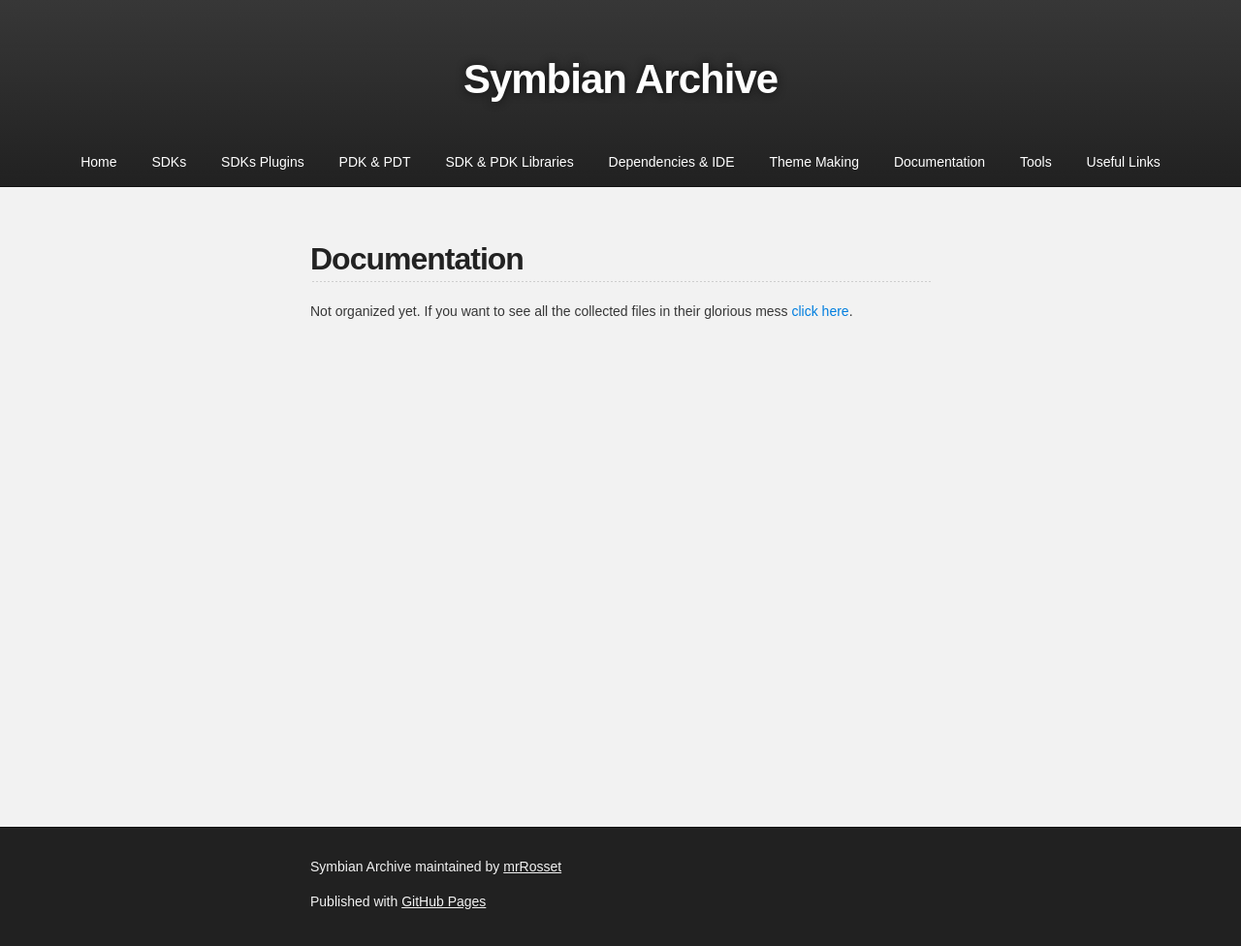
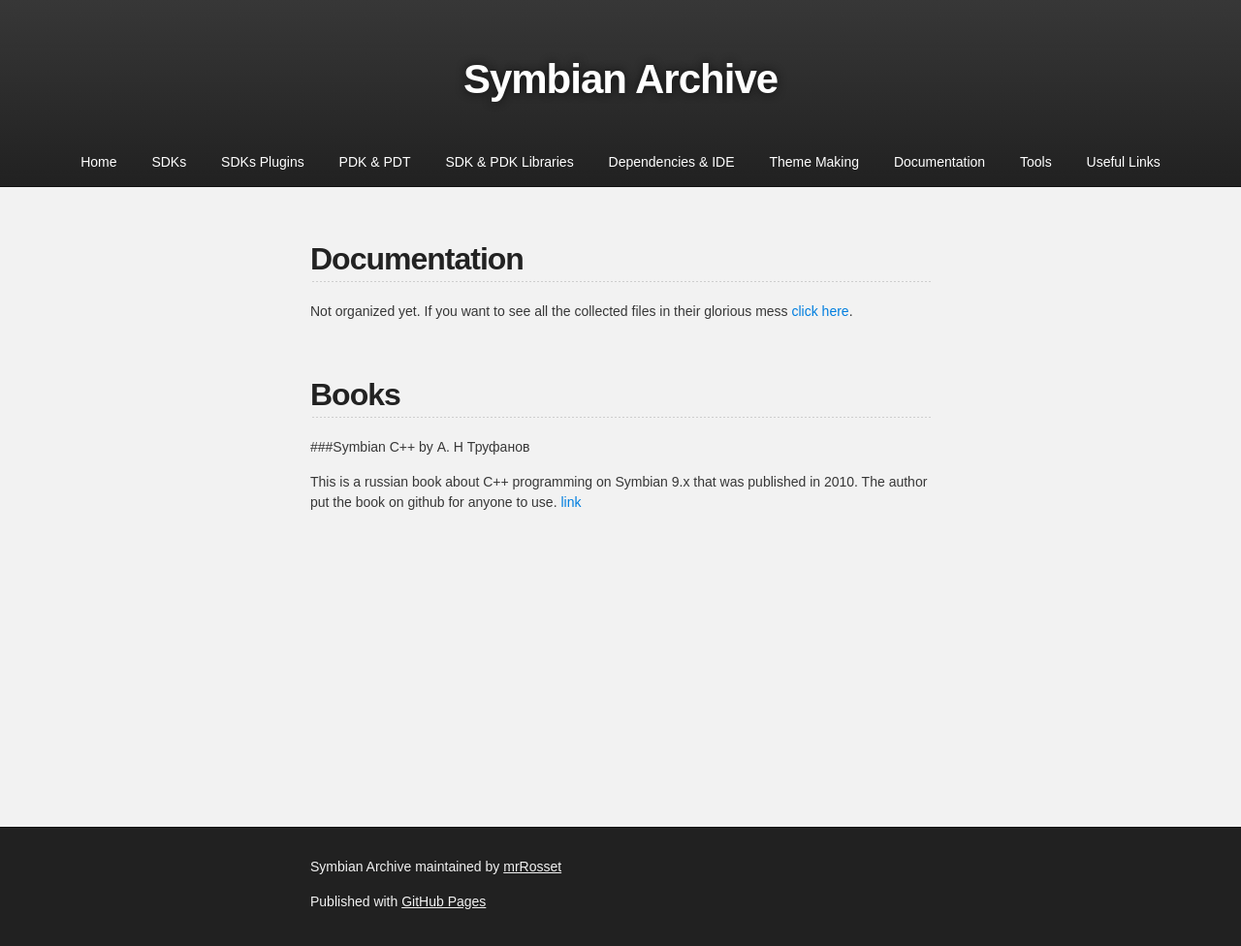
Before and after one commit to mrRosset/Symbian-Archive, a Jekyll site: the page built from Documentation.md, in a window 1280 px wide. Shown: the whole page at 97% size. Built offline with Jekyll 4.4.1, drawn with Linux system fonts in a browser that asks for light colours; our own code applies the rules of GitHub Pages for plain Markdown files; the repository's description, which GitHub fills in, is left out.

Commit message:
Add russian c++ book

```diff
--- a/Documentation.md
+++ b/Documentation.md
@@ -3,3 +3,9 @@
 Not organized yet. If you want to see all the collected files in their glorious mess [click here](https://mega.nz/#F!KosSkQBb!XuosCJO55zbS_0LLrBeE8g).
 
 <br>
+
+## Books
+
+###Symbian C++ by А. Н Труфанов
+
+This is a russian book about C++ programming on Symbian 9.x that was published in 2010. The author put the book on github for anyone to use. [link](https://github.com/trufanov-nok/SymbianBook_ru)
```
